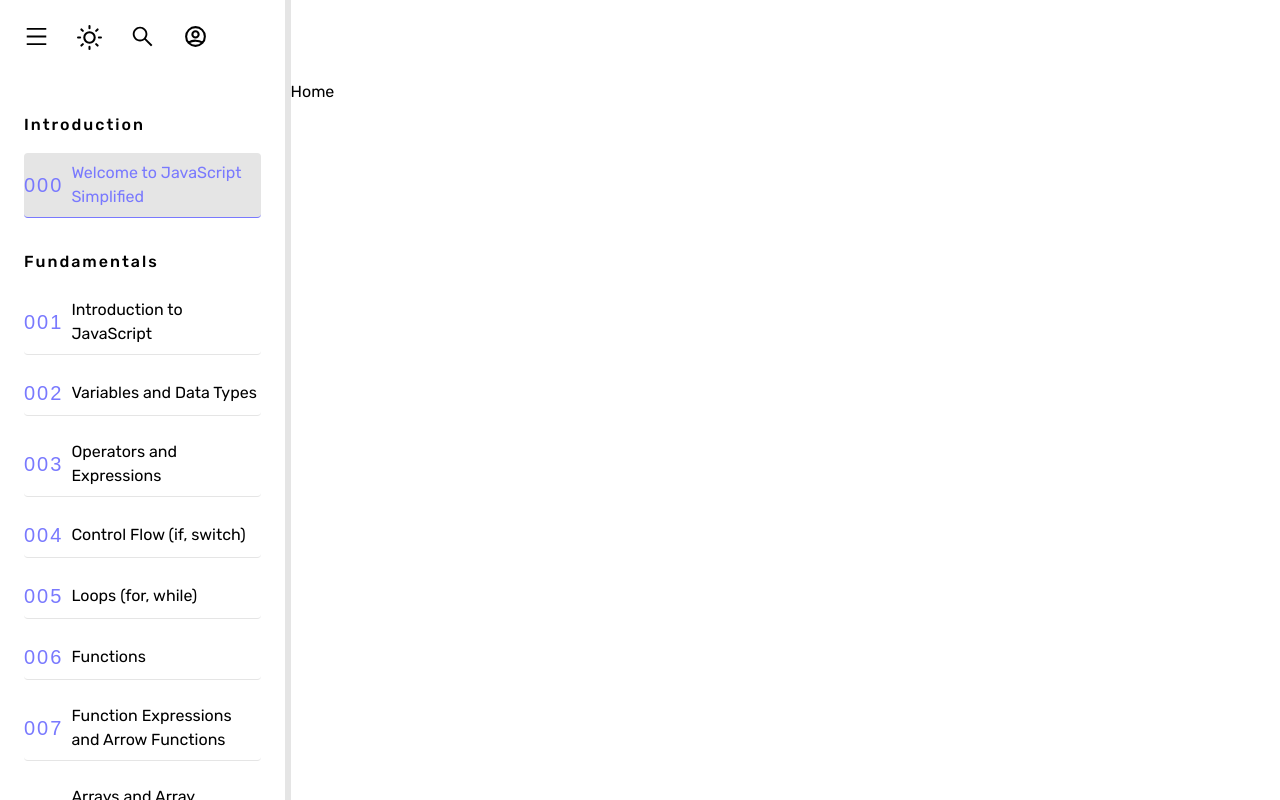
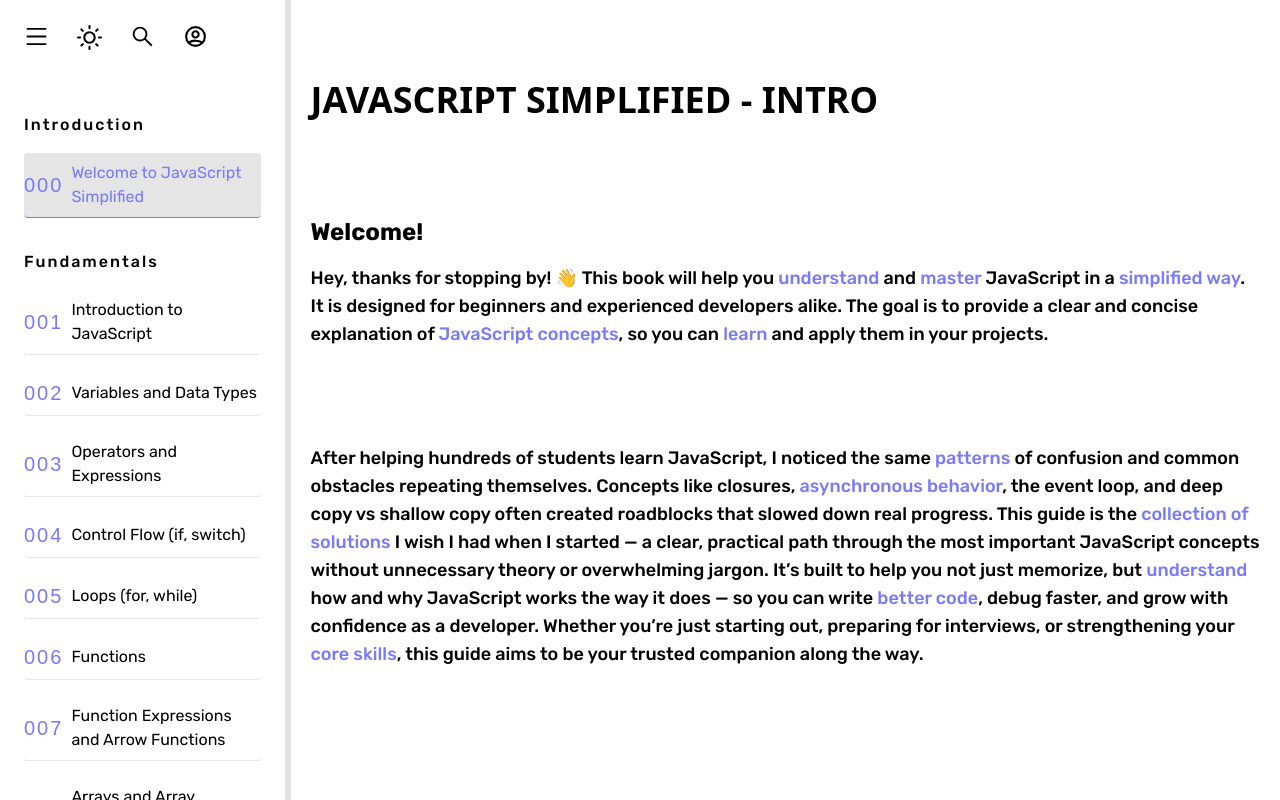
Before and after one commit to ibrag1moff/JS-simplified, a Next.js app: page / in a window 1280 px wide. Built offline with nearby package versions, Linux system fonts and the light colour scheme; no server answers.

Commit message:
Create content for home page

```diff
--- a/app/globals.css
+++ b/app/globals.css
@@ -17,3 +17,7 @@
 *::selection {
   @apply bg-primary text-white;
 }
+
+span {
+  @apply text-primary;
+}
--- a/app/page.tsx
+++ b/app/page.tsx
@@ -1,3 +1,63 @@
 export default function Home() {
-  return <div className="h-[200vh]">Home</div>;
+  return (
+    <div className="flex flex-col gap-24 px-5">
+      <h1 className="font-bold text-4xl uppercase font-sans">
+        JavaScript Simplified - Intro
+      </h1>
+      <div className="flex flex-col gap-4">
+        <h3 className="font-bold text-2xl">Welcome!</h3>
+        <p className="font-medium text-lg">
+          Hey, thanks for stopping by! 👋 This book will help you{" "}
+          <span>understand</span> and <span>master</span> JavaScript in a{" "}
+          <span>simplified way</span>. It is designed for beginners and
+          experienced developers alike. The goal is to provide a clear and
+          concise explanation of <span>JavaScript concepts</span>, so you can
+          <span> learn</span> and apply them in your projects.
+        </p>
+      </div>
+
+      <p className="font-medium text-lg">
+        After helping hundreds of students learn JavaScript, I noticed the same
+        <span> patterns</span> of confusion and common obstacles repeating
+        themselves. Concepts like closures, <span>asynchronous behavior</span>,
+        the event loop, and deep copy vs shallow copy often created roadblocks
+        that slowed down real progress. This guide is the{" "}
+        <span> collection of solutions</span> I wish I had when I started — a
+        clear, practical path through the most important JavaScript concepts
+        without unnecessary theory or overwhelming jargon. It’s built to help
+        you not just memorize, but <span>understand</span> how and why
+        JavaScript works the way it does — so you can write{" "}
+        <span>better code</span>, debug faster, and grow with confidence as a
+        developer. Whether you’re just starting out, preparing for interviews,
+        or strengthening your <span>core skills</span>, this guide aims to be
+        your trusted companion along the way.
+      </p>
+
+      <div className="flex flex-col gap-4">
+        <h3 className="font-bold text-2xl">Additional Notes</h3>
+        <p className="font-medium text-lg">
+          This book is much more than just a simple overview of common
+          <span> JavaScript ideas.</span> While it touches on some well-known
+          topics, it introduces <span>many concepts</span> that are far more
+          relevant for
+          <span> modern development.</span>
+          <br />
+          <br />
+          The goal was to create a single resource that gathers the most
+          valuable lessons learned from <span>years</span> of real-world
+          JavaScript experience. It’s designed to serve both as a quick
+          reference and a<span> structured guide.</span> While you can jump
+          around and use it as a cheatsheet, reading it in order is highly
+          recommended, since many concepts build upon one another to form a
+          deeper understanding. <br />
+          <br /> Clear explanations, diagrams, and code examples in multiple
+          styles are included throughout, along with detailed{" "}
+          <span>clarifications</span> on concepts that are often misunderstood
+          or confused because of similar terminology.
+        </p>
+
+        <h3 className="font-medium">Good luck!</h3>
+      </div>
+    </div>
+  );
 }
```
